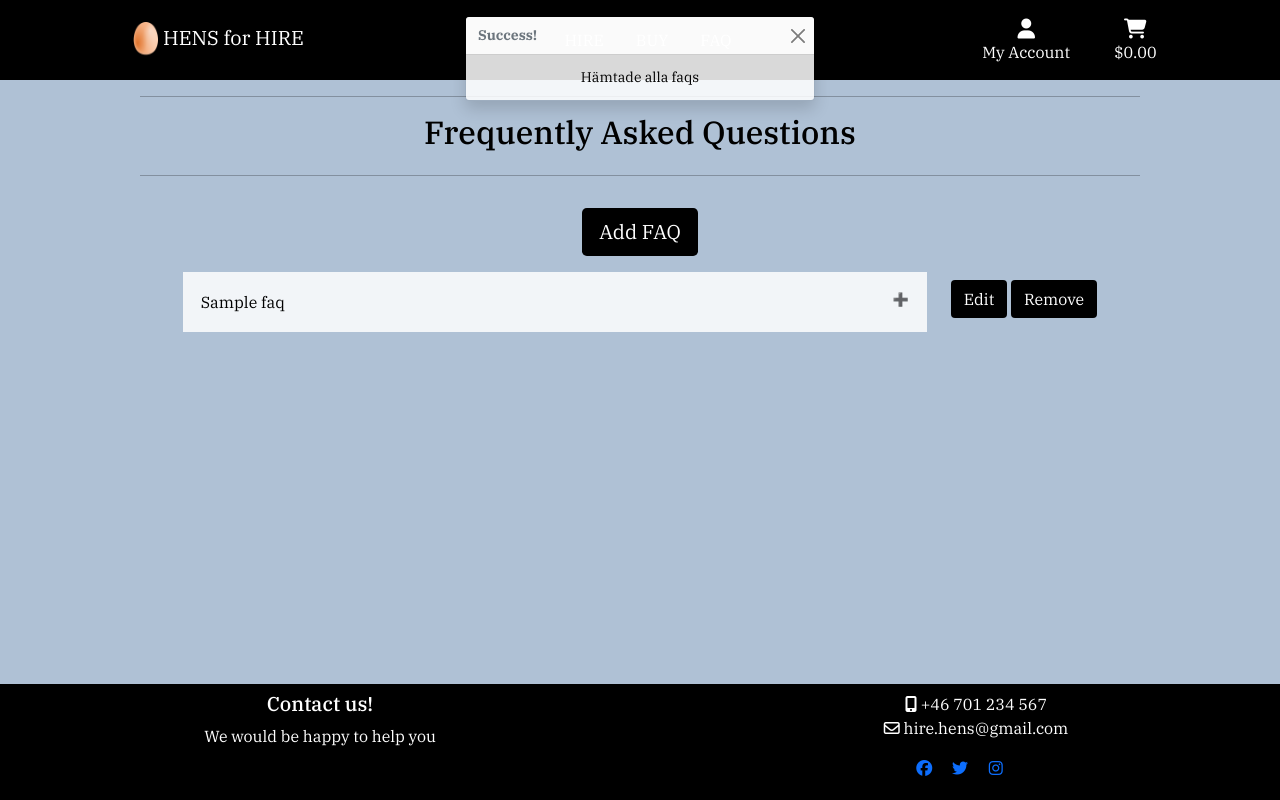
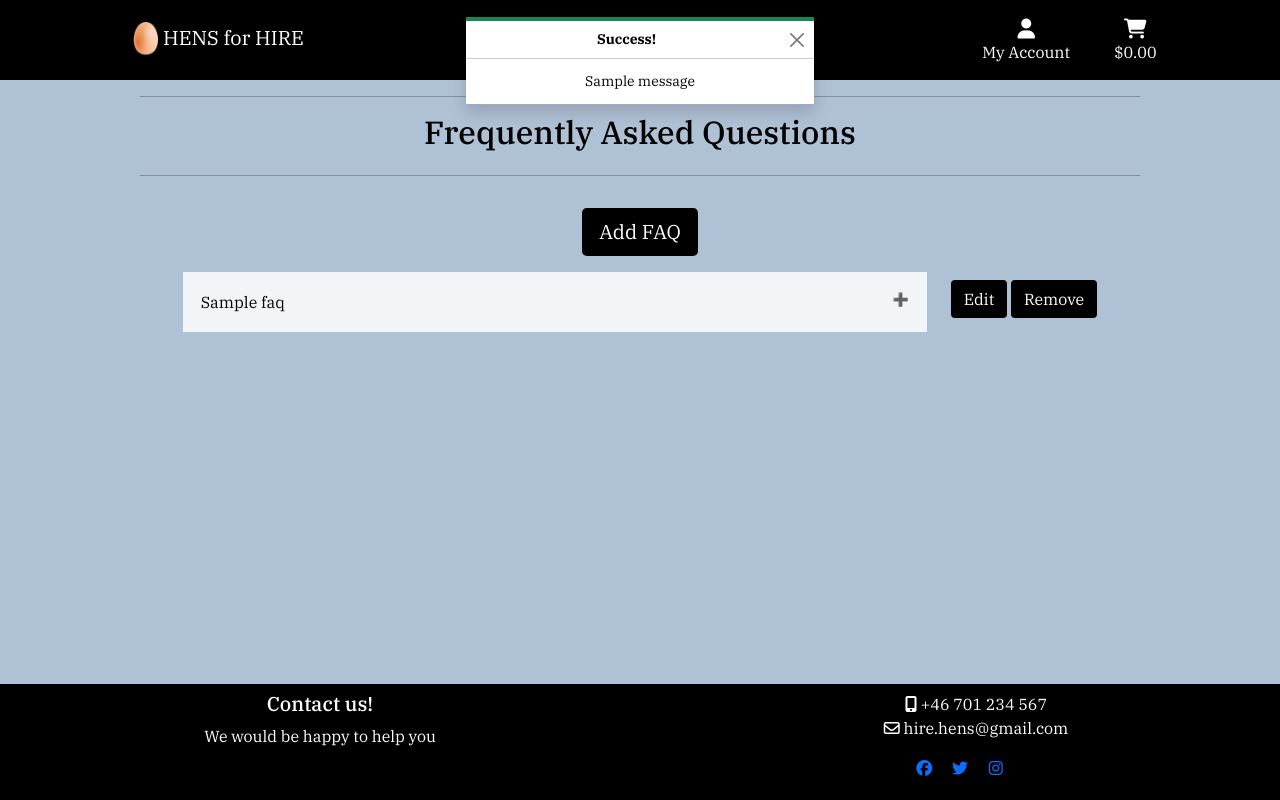
Before and after one commit to Carina-P/hire-hens, a Django app: page /faq/ in a window 1280 px wide. Run offline with Django 3.2, Linux system fonts and the light colour scheme; tables that the repository leaves empty hold one stand-in row (values such as "Sample post"); one stand-in notice (Sample message) is shown; some libraries are stand-ins or nearby versions.

Commit message:
Implemented 3 more toasts and added toasts to faq

```diff
--- a/faq/urls.py
+++ b/faq/urls.py
@@ -4,6 +4,6 @@
 urlpatterns = [
     path('', views.get_faq, name='faq'),
     path('add/', views.add_faq, name='add_faq'),
-    path('edit/<int:faq_id>/', views.edit_faq, name='edit_faq'),
-    path('delete/<int:faq_id>/', views.delete_faq, name='delete_faq'),
+    path('edit/<int:faq_id>', views.edit_faq, name='edit_faq'),
+    path('delete/<int:faq_id>', views.delete_faq, name='delete_faq'),
 ]
--- a/faq/views.py
+++ b/faq/views.py
@@ -11,23 +11,24 @@
     context = {
         'faqs': faqs
     }
-    messages.success(request, "Hämtade alla faqs")
     return render(request, 'faq/faq.html', context)
 
 
 def add_faq(request):
     if not request.user.is_superuser:
-        # messages.error(request, 'Sorry, only store owners can do that.')
-        return redirect(reverse('home'))
+        messages.error(request, 'Sorry, only store owners can do that.')
+        return redirect('faq')
 
     if request.method == 'POST':
         form = FaqForm(request.POST)
         if form.is_valid():
             form.save()
+            messages.success(request, 'FAQ successfully added')
             return redirect('faq')
         else:
-            # messages.error(request, 'Failed to add faq. Please ensure the form is valid.')
-            print("error")
+            messages.error(
+                request, 'Failed to add faq. Please ensure the form is valid.'
+                )
 
     form = FaqForm
     context = {
@@ -38,9 +39,8 @@
 
 def edit_faq(request, faq_id):
     if not request.user.is_superuser:
-        # messages.error(request, 'Sorry, only store owners can do that.')
-        print("error")
-        return redirect(reverse('home'))
+        messages.error(request, 'Sorry, only store owners can do that.')
+        return redirect('faq')
 
     faq = get_object_or_404(Faq, id=faq_id)
 
@@ -48,10 +48,13 @@
         form = FaqForm(request.POST, instance=faq)
         if form.is_valid():
             form.save()
+            messages.success(request, 'FAQ was succesfully changed.')
             return redirect('faq')
         else:
-            # messages.error(request, 'Failed to update product. Please ensure the form is valid.')
-            print("error")
+            messages.error(
+                request,
+                'Failed to update product. Please ensure the form is valid.'
+                )
 
     form = FaqForm(instance=faq)
     context = {
@@ -62,11 +65,11 @@
 
 def delete_faq(request, faq_id):
     if not request.user.is_superuser:
-        # messages.error(request, 'Sorry, only store owners can do that.')
-        print("error")
-        return redirect(reverse('home'))
+        messages.error(request, 'Sorry, only store owners can do that.')
+        return redirect('faq')
 
     faq = get_object_or_404(Faq, id=faq_id)
     faq.delete()
+    messages.success(request, "FAQ succesfully removed")
 
     return redirect('faq')
--- a/static/css/base.css
+++ b/static/css/base.css
@@ -48,6 +48,11 @@
 
 .bg-blue {
     background-color: #afc1d5;
+    color: #000000;
+}
+
+.bg-white {
+    background-color: #ffffff;
     color: #000000;
 }
 
@@ -125,12 +130,8 @@
     z-index: 9999999;
 }
 
-.custom-toast {
-    overflow: visible;
-}
-
-.toast-capper {
-    height: 2px;
+.toast-line {
+    height: 4px;
 }
 
 /* -------- FAQ --*/
--- a/templates/includes/toasts/toast_success.html
+++ b/templates/includes/toasts/toast_success.html
@@ -1,10 +1,11 @@
 <!-- Code inspired from Bootstrap -->
 <div class="toast" data-autohide="false">
-    <div class="toast-header">
-        <strong class="me-auto">Success!</strong>
-        <button type="button" class="btn-close" data-bs-dismiss="toast" aria-label="Close"></button>
+    <div class="w-100 toast-line bg-success"></div>
+    <div class="toast-header bg-white">
+        <strong class="mx-auto">Success!</strong>
+        <button type="button" class="btn-close" data-dismiss="toast" aria-label="Close"></button>
     </div>
-    <div class="toast-body">
+    <div class="toast-body bg-white">
         {{ message }}
     </div>
 </div>
```
Also changed, not shown: templates/includes/toasts/toast_error.html (+10 -0 lines), templates/includes/toasts/toast_info.html (+10 -0 lines), templates/includes/toasts/toast_warning.html (+10 -0 lines).
